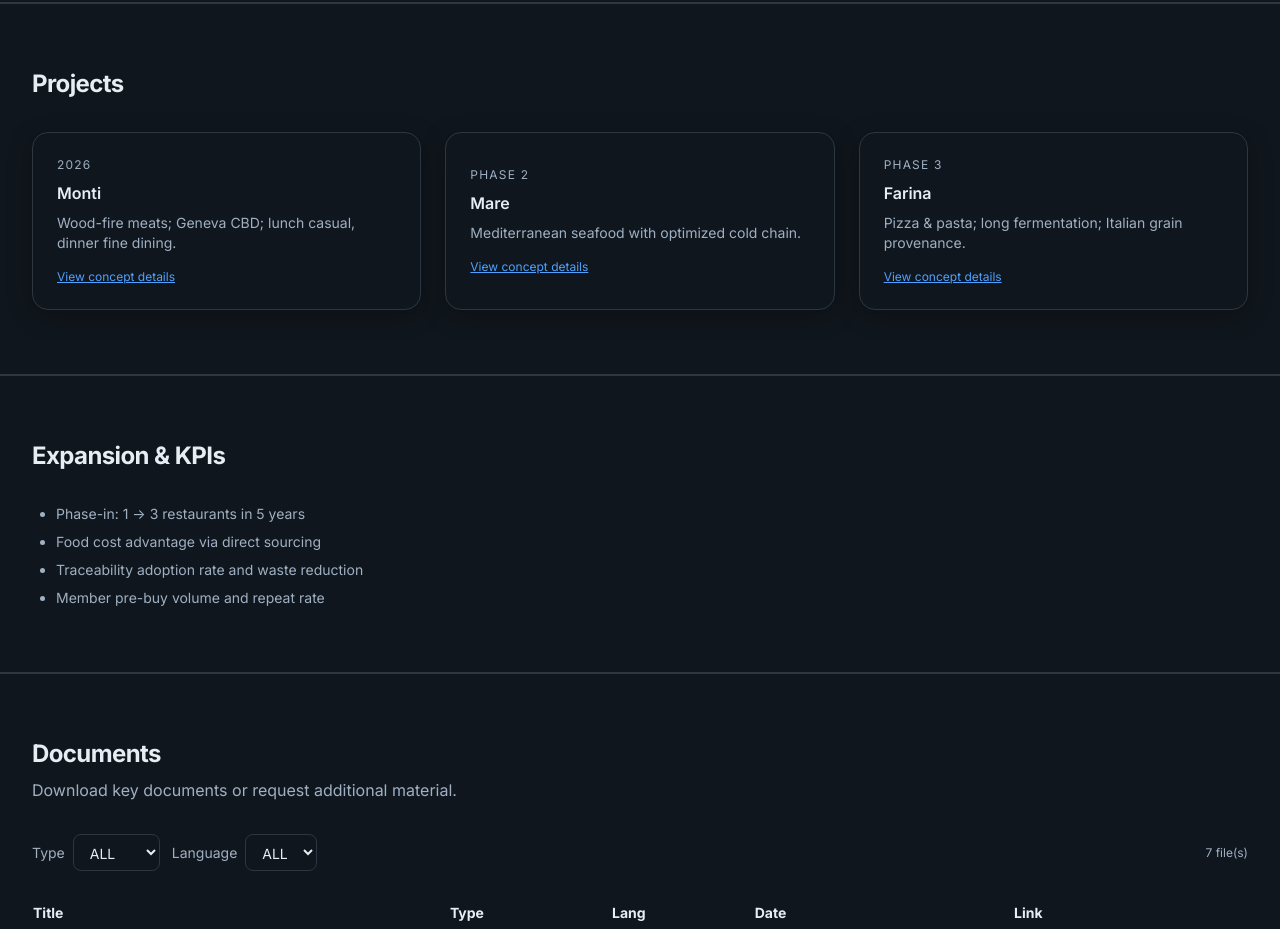
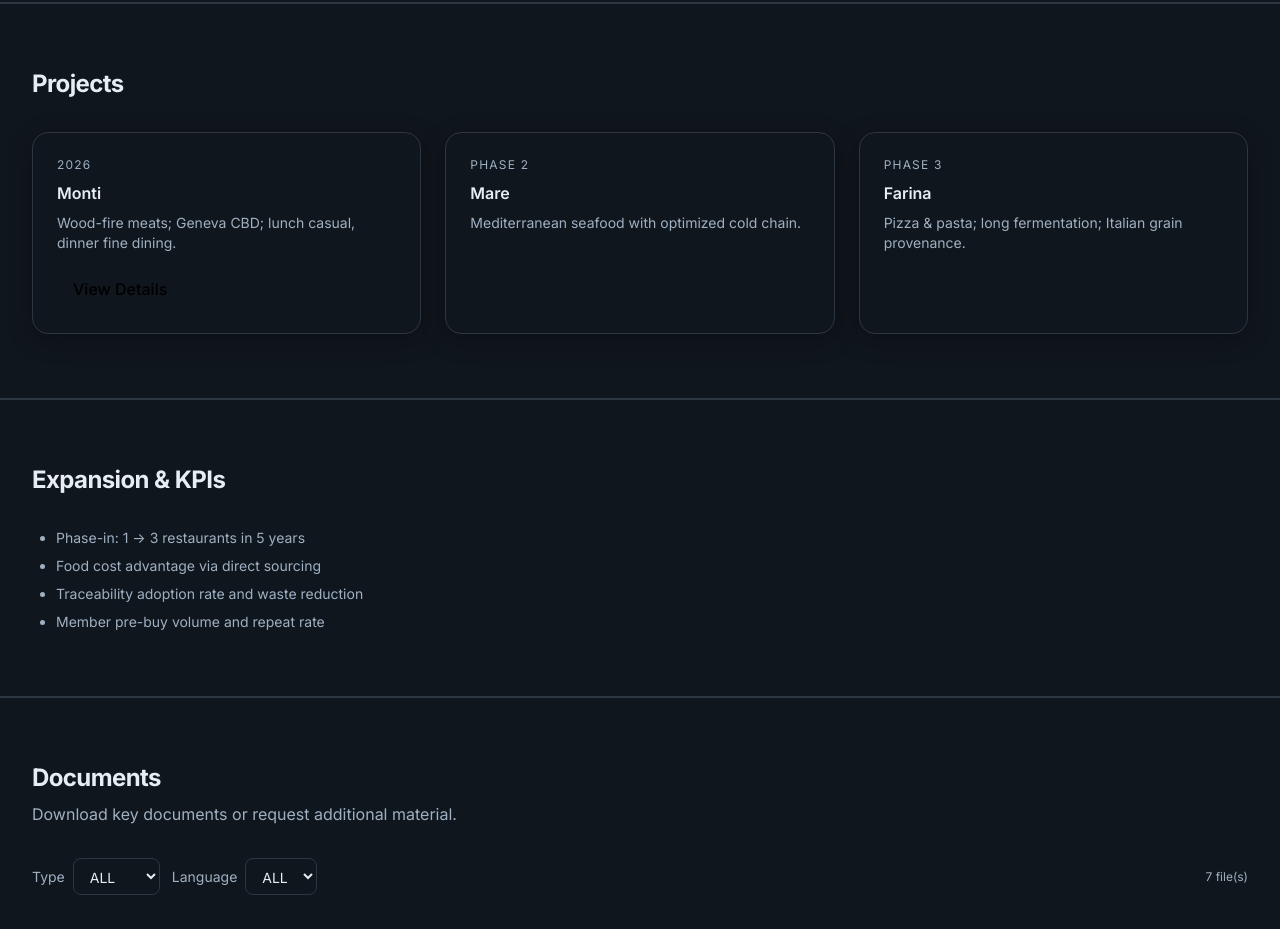
Before and after one commit to wtoscano1/evra-esg, a React (Vite) app: page / in a window 1280 px wide. Shown: the part 2340-3269 px from the top of the page. Built offline with nearby package versions, Linux system fonts and the light colour scheme.

Commit message:
Improve Monti modal layout

```diff
--- a/src/App.jsx
+++ b/src/App.jsx
@@ -1,4 +1,5 @@
 import React, { useEffect, useState } from "react";
+import Modal from "./components/Modal";
 
 export default function ESGEvraSite() {
   const [lang, setLang] = useState("en");
@@ -6,6 +7,7 @@ export default function ESGEvraSite() {
   const [shadow, setShadow] = useState(false);
   const [docFilter, setDocFilter] = useState({ type: "ALL", lang: "ALL" });
   const [activeProject, setActiveProject] = useState(null);
+  const [modalMonti, setModalMonti] = useState(false);
 
   const projectDetails = {
     monti: {
@@ -459,29 +461,58 @@ export default function ESGEvraSite() {
       {/* Projects */}
       <Section id="projects" title={t.projects.title}>
         <div className="grid grid-cols-1 md:grid-cols-3 gap-6">
-          {t.projects.cards.map((c, i) => {
-            const slug = c.h.toLowerCase(); // "Monti" -> "monti", etc.
+          {t.projects.cards.map((c, i) => (
+            <div
+              key={i}
+              className="rounded-2xl border border-muted p-6 bg-panel shadow-soft hover:shadow-lg transition"
+            >
+              <div className="text-xs uppercase tracking-widest text-sub">{c.tag}</div>
+              <h3 className="mt-2 font-semibold">{c.h}</h3>
+              <p className="mt-2 text-sm text-sub">{c.p}</p>
 
-            return (
-              <button
-                key={i}
-                type="button"
-                onClick={() => setActiveProject(slug)}
-                className="text-left rounded-2xl border border-muted p-6 bg-panel shadow-soft hover:shadow-lg transition focus:outline-none focus:ring-2 focus:ring-[var(--brand)]/40"
-              >
-                <div className="text-xs uppercase tracking-widest text-sub">
-                  {c.tag}
-                </div>
-                <h3 className="mt-2 font-semibold text-[var(--text)]">{c.h}</h3>
-                <p className="mt-2 text-sm text-sub">{c.p}</p>
-                <div className="mt-4 text-xs text-brand underline">
-                  View concept details
-                </div>
-              </button>
-            );
-          })}
+              {c.h === "Monti" && (
+                <button
+                  onClick={() => setModalMonti(true)}
+                  className="mt-4 px-4 py-2 rounded-lg bg-brand text-black font-medium hover:opacity-90"
+                >
+                  View Details
+                </button>
+              )}
+            </div>
+          ))}
         </div>
       </Section>
+
+      {/* Monti Modal */}
+      <Modal
+        open={modalMonti}
+        onClose={() => setModalMonti(false)}
+        title="Monti — Project Details"
+      >
+        <p className="text-sub">Menus, images, and visual assets for Monti.</p>
+
+        <h3 className="mt-4 font-semibold">Menu (PDF)</h3>
+        <a
+          className="underline text-brand"
+          href="/images/monti/menu-monti.png"
+          target="_blank"
+        >
+          Download Menu
+        </a>
+
+        <h3 className="mt-4 font-semibold">Mise en Place</h3>
+        <div className="grid grid-cols-2 gap-4">
+          <img src="/images/monti/mise.png" className="rounded-xl" />
+        </div>
+
+        <h3 className="mt-4 font-semibold">Uniforms</h3>
+        <img src="/images/monti/uniforms.jpg" className="rounded-xl w-full" />
+
+        <h3 className="mt-4 font-semibold">Interior Design</h3>
+        <div className="grid grid-cols-2 gap-4">
+          <img src="/images/monti/interior.png" className="rounded-xl" />
+        </div>
+      </Modal>
 
       {/* Expansion & KPIs */}
       <Section id="geo" title={t.geo.title}>
@@ -514,6 +545,7 @@ export default function ESGEvraSite() {
         <div className="mt-6" />
         <DocsTable files={filteredDocs} />
       </Section>
+
 
       {/* Brands / Concepts */}
       <section id="brands" className="bg-[var(--bg)]">
--- /dev/null
+++ b/src/components/Modal.jsx
@@ -0,0 +1,25 @@
+import React from "react";
+
+export default function Modal({ open, onClose, title, children }) {
+  if (!open) return null;
+
+  return (
+    <div className="fixed inset-0 bg-black/70 backdrop-blur-sm flex items-center justify-center z-[999] p-4">
+      <div className="bg-panel rounded-2xl border border-muted p-6 max-w-3xl w-full shadow-soft relative">
+
+        <button
+          onClick={onClose}
+          className="absolute top-3 right-3 text-sub hover:text-white text-xl"
+        >
+          ×
+        </button>
+
+        <h2 className="text-2xl font-semibold mb-4">{title}</h2>
+
+        <div className="space-y-4">
+          {children}
+        </div>
+      </div>
+    </div>
+  );
+}
```
